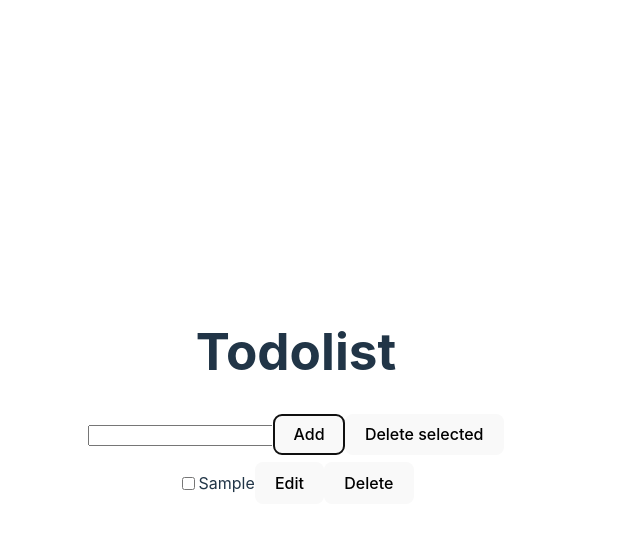
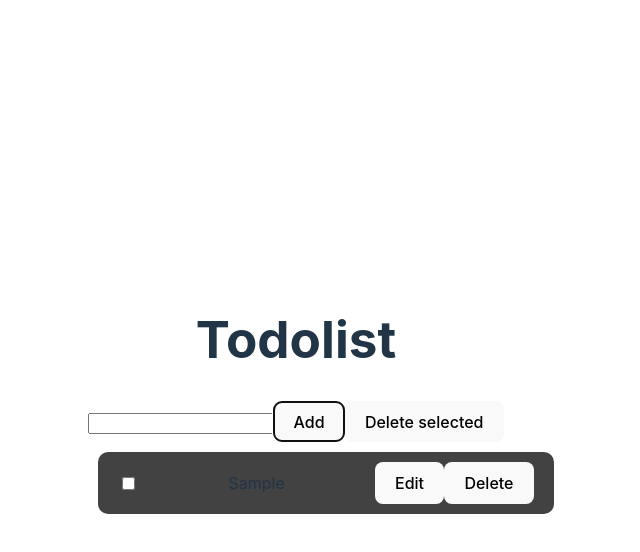
Before and after one commit to vbetsch/tp-vuejs, a Vue app in the folder todolist/: page / in a window 1280 px wide. Both pictures are taken after typing "Sample" into the empty fields and a click on the button "Add". Shown: the top 552 px of the page, without its empty margins (344-984 px from the left). Built offline with nearby package versions, Linux system fonts and the light colour scheme.

Commit message:
:lipstick: Improve style :bug: Fix bugs

```diff
--- a/todolist/src/components/TodoItem.vue
+++ b/todolist/src/components/TodoItem.vue
@@ -5,28 +5,53 @@ defineProps<{
     todo: TodoItemType
 }>()
 
+const vFocus = {
+    mounted: (el: any) => el.focus()
+}
+
 let editMode: Ref<boolean> = ref(false)
 
-function clickOnEditButton() {
-    editMode.value = true
+function clickOnSelectTodo(todo: TodoItemType) {
+    todo.isSelected = !todo.isSelected
 }
 
-function clickOnSubmitButton(todo: TodoItemType) {
-    if (todo.title !== "") {
-        editMode.value = false
+function clickOnEditOrSubmitButton(todo: TodoItemType) {
+    if (editMode.value) {
+        if (!todo.title) return
     }
+    editMode.value = !editMode.value
 }
 </script>
 
 <template>
-    <input type="checkbox" v-model="todo.isSelected" :checked="todo.isSelected">
-    <p v-if="!editMode">{{ todo.title }}</p>
-    <input v-if="editMode" id="edit-todo" type="text" v-model="todo.title" @focusout="editMode = false"
-           @keydown.enter="clickOnSubmitButton(todo)">
-    <label v-else for="edit-todo">
-        <button @click="clickOnEditButton">Edit</button>
-    </label>
-    <button v-if="editMode" @click="clickOnSubmitButton(todo)">Submit</button>
+    <input type="checkbox" v-model="todo.isSelected">
+    <div class="title">
+        <input
+            v-if="editMode"
+            v-focus
+            id="edit-todo"
+            class="title-input"
+            type="text"
+            v-model="todo.title"
+            @focusout="clickOnEditOrSubmitButton(todo)"
+            @keydown.enter="clickOnEditOrSubmitButton(todo)">
+        <span v-else class="title-text" @click="clickOnSelectTodo(todo)">{{ todo.title }}</span>
+    </div>
+    <button @click="clickOnEditOrSubmitButton(todo)">
+        {{ editMode ? "Submit" : "Edit" }}
+    </button>
 </template>
 
-<style scoped></style>
+<style scoped>
+.title {
+    width: 100%;
+}
+
+.title-text {
+    user-select: none;
+}
+
+.title-input {
+    width: 12vw;
+}
+</style>
--- a/todolist/src/components/TodoList.vue
+++ b/todolist/src/components/TodoList.vue
@@ -6,7 +6,7 @@ let inputNewValue: Ref<string> = ref("")
 let todos: TodoItemType[] = reactive([])
 
 function clickOnAddTodo() {
-    if (inputNewValue.value !== "") {
+    if (inputNewValue.value) {
         todos.push({
             title: inputNewValue.value,
             isSelected: false
@@ -24,9 +24,7 @@ function clickOnDeleteTodo(todo: TodoItemType) {
 
 function clickOnDeleteSelectedTodos() {
     const selectedTodos = todos.filter((todo: TodoItemType) => todo.isSelected)
-    if (selectedTodos.length) {
-        selectedTodos.map((todo) => clickOnDeleteTodo(todo))
-    }
+    selectedTodos.map((todo: TodoItemType) => clickOnDeleteTodo(todo))
 }
 </script>
 
@@ -36,16 +34,35 @@ function clickOnDeleteSelectedTodos() {
         <button @click="clickOnAddTodo">Add</button>
     </label>
     <button @click="clickOnDeleteSelectedTodos">Delete selected</button>
-    <div class="todo" v-for="todo in todos" :key="todos.indexOf(todo)">
-        <Todo :todo="todo"/>
-        <button @click="clickOnDeleteTodo(todo)">Delete</button>
+    <div class="todolist">
+        <div v-for="todo in todos" :key="todos.indexOf(todo)"
+             :class="'todo' + (todo.isSelected ? ' selected' : '')">
+            <Todo :todo="todo"/>
+            <button @click="clickOnDeleteTodo(todo)">Delete</button>
+        </div>
     </div>
 </template>
 
 <style scoped>
+.todolist {
+    display: flex;
+    width: 100%;
+    flex-direction: column;
+    padding: 10px;
+    gap: 10px;
+}
+
 .todo {
+    width: 100%;
     display: flex;
-    justify-content: center;
+    justify-content: space-between;
     align-items: center;
+    background-color: #424242;
+    padding: 10px 20px;
+    border-radius: 10px;
+}
+
+.todo.selected {
+    background-color: #646cff;
 }
 </style>
```
